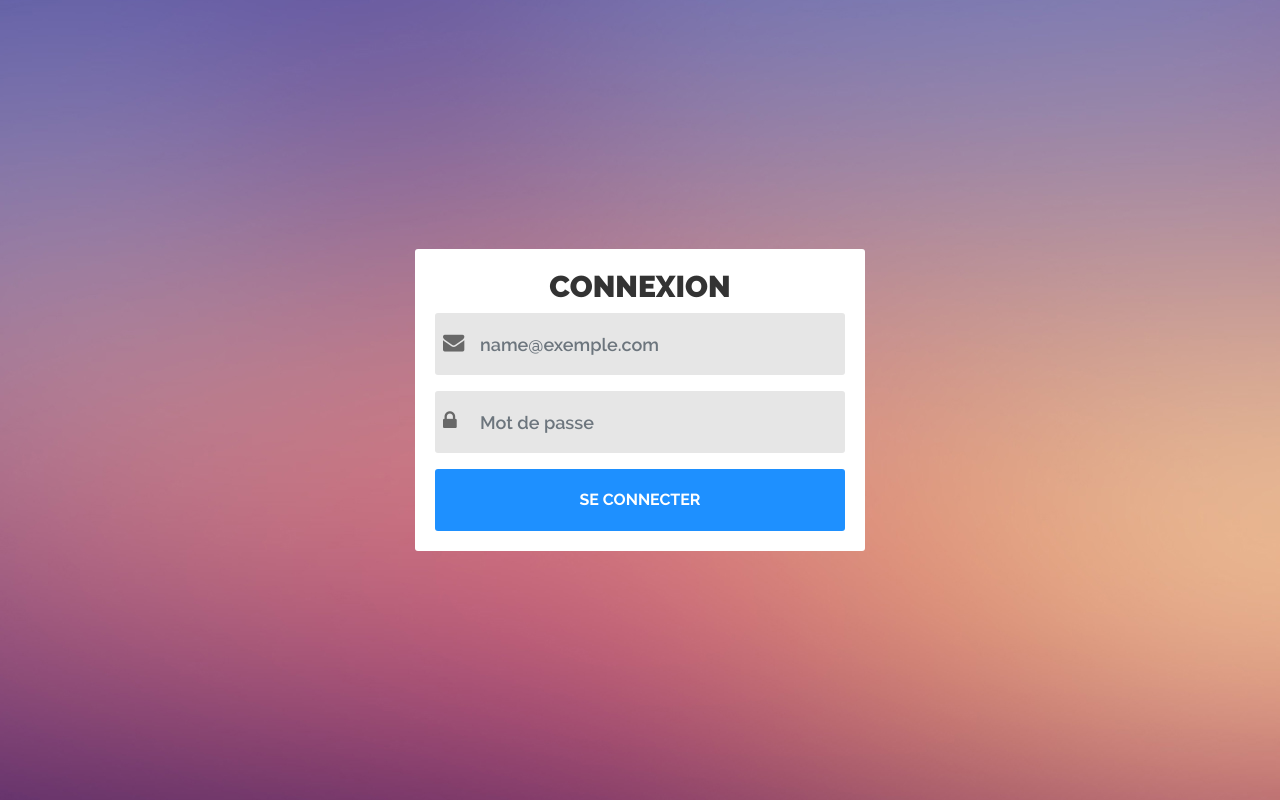
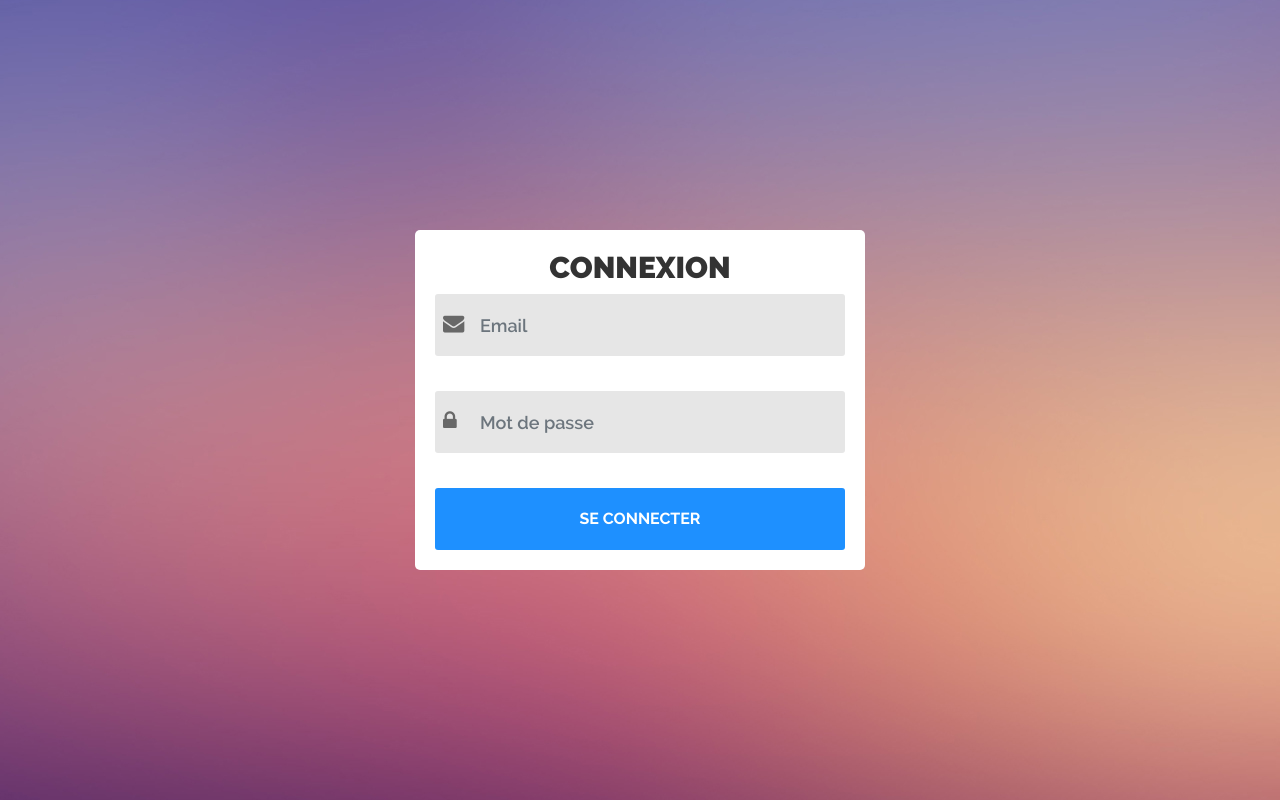
Before and after one commit to florianguigue/ProjetForum, an Angular app: page /login in a window 1280 px wide. Built offline with nearby package versions, Linux system fonts and the light colour scheme.

Commit message:
FormBuilder AccountType enum CSS changes

```diff
--- a/src/app/app-routing.module.ts
+++ b/src/app/app-routing.module.ts
@@ -1,9 +1,11 @@
 import { NgModule } from '@angular/core';
 import {RouterModule, Routes} from '@angular/router';
 import {LoginComponent} from './login/login.component';
+import {StudentInfoComponent} from './student-info/student-info.component';
 
 const routes: Routes = [
-  { path: 'login', component: LoginComponent}
+  { path: 'login', component: LoginComponent},
+  { path: 'studentInfo', component: StudentInfoComponent},
 ];
 
 @NgModule({
--- /dev/null
+++ b/src/app/enums/account-type.enum.ts
@@ -0,0 +1,5 @@
+export enum AccountType {
+  ADMIN = 1,
+  COMPANY = 2,
+  STUDENT = 3,
+}
--- a/src/app/login/login.component.html
+++ b/src/app/login/login.component.html
@@ -1,14 +1,33 @@
-  <div class="form-row">
-    <div class="login-form">
-      <h2>Connexion</h2>
-      <div class="inputWithIcon">
-        <input class="form-control" type="email" name="email" placeholder="name@exemple.com" [(ngModel)]="email">
-        <i class="fa fa-envelope fa-lg fa-fw" aria-hidden="true"></i>
+<div class="row">
+  <form class="login-form" [formGroup]="registerForm" (ngSubmit)="onSubmit()">
+    <h2>Connexion</h2>
+    <div class="inputWithIcon">
+      <input class="form-control"
+             type="email"
+             placeholder="Email"
+             formControlName="email"
+             [ngClass]="{ 'is-invalid': submitted && f.email.errors }"
+             [(ngModel)]="email"
+             required>
+      <i class="fa fa-envelope fa-lg fa-fw" aria-hidden="true"></i>
+      <div *ngIf="submitted && f.email.errors" class="invalid-tooltip">
+        <div *ngIf="f.email.errors.required"> Email requis</div>
+        <div *ngIf="f.email.errors.email"> Email valide requis</div>
       </div>
-      <div class="inputWithIcon">
-        <input class="form-control" type="password" name="password" placeholder="Mot de passe" [(ngModel)]="password">
-        <i class="fa fa-lock fa-lg fa-fw" aria-hidden="true"></i>
+    </div>
+    <div class="inputWithIcon">
+      <input class="form-control"
+             type="password"
+             placeholder="Mot de passe"
+             formControlName="password"
+             [ngClass]="{ 'is-invalid': submitted && f.password.errors }"
+             [(ngModel)]="password"
+             required>
+      <i class="fa fa-lock fa-lg fa-fw" aria-hidden="true"></i>
+      <div *ngIf="submitted && f.password.errors" class="invalid-tooltip">
+        <div *ngIf="f.password.errors.required"> Mot de passe requis</div>
       </div>
-      <button type="submit" (click)="login()">Se connecter</button>
     </div>
-  </div>
+    <button type="submit">Se connecter</button>
+  </form>
+</div>
--- a/src/app/login/login.component.ts
+++ b/src/app/login/login.component.ts
@@ -1,6 +1,13 @@
-import { Component, OnInit } from '@angular/core';
+import {Component, OnInit} from '@angular/core';
 import {Router} from '@angular/router';
+import {SharedService} from '../services/shared.service';
+import {AccountType} from '../enums/account-type.enum';
+import {FormBuilder, FormGroup, Validators} from '@angular/forms';
 
+
+/**
+ * Module de gestion de l'authentification pour les étudiants, les entreprises et les administrateurs.
+ */
 @Component({
   selector: 'app-login',
   templateUrl: './login.component.html',
@@ -11,14 +18,46 @@ export class LoginComponent implements OnInit {
   public email: string;
   public password: string;
 
+  registerForm: FormGroup;
+  submitted = false;
+
   constructor(
-    private router: Router
+    private router: Router,
+    private sharedService: SharedService,
+    private formBuilder: FormBuilder
   ) { }
 
   ngOnInit() {
+    this.registerForm = this.formBuilder.group({
+      email: ['', [Validators.required, Validators.email]],
+      password: ['', Validators.required]
+    });
   }
 
-  public login() {
+  get f() {
+    return this.registerForm.controls;
   }
 
+  onSubmit() {
+    this.submitted = true;
+
+    if (this.registerForm.invalid) {
+      return;
+    } else {
+      this.login();
+    }
+  }
+
+  login() {
+    switch (this.sharedService.accountType) {
+      case AccountType.ADMIN:
+        this.router.navigate(['/planningGlb']);
+        break;
+      case AccountType.COMPANY:
+        this.router.navigate(['/companyInfo']);
+        break;
+      case AccountType.STUDENT:
+        this.router.navigate(['/studentInfo']);
+    }
+  }
 }
--- /dev/null
+++ b/src/app/services/shared.service.ts
@@ -0,0 +1,21 @@
+import { Injectable } from '@angular/core';
+import { AccountType } from '../enums/account-type.enum';
+
+@Injectable({
+  providedIn: 'root'
+})
+export class SharedService {
+
+  private _accountType: AccountType;
+
+  constructor() { }
+
+
+  get accountType(): AccountType {
+    return this._accountType;
+  }
+
+  set accountType(value: AccountType) {
+    this._accountType = value;
+  }
+}
--- a/src/less/imports.less
+++ b/src/less/imports.less
@@ -1,2 +1 @@
-@import "fonts";
 @import "login";
--- a/src/less/login.less
+++ b/src/less/login.less
@@ -1,7 +1,7 @@
 @import "less";
 
 
-.form-row {
+.row {
   justify-content: center;
   align-items: center;
   align-content: center;
@@ -9,7 +9,7 @@
 
   .login-form {
     width: 450px;
-    border-radius: 3px;
+    border-radius: 5px;
     background: @white;
     overflow: hidden;
     padding: 20px;
@@ -40,7 +40,7 @@
         height: 62px;
         border-radius: 3px;
         padding: 0 30px 0 45px;
-        margin-bottom: 16px;
+        margin-bottom: 35px;
         box-sizing: border-box;
       }
 
```
Also changed, not shown: src/app/app.module.ts (+5 -3 lines), 1 other file (tests, documents, lock files or other folders).
